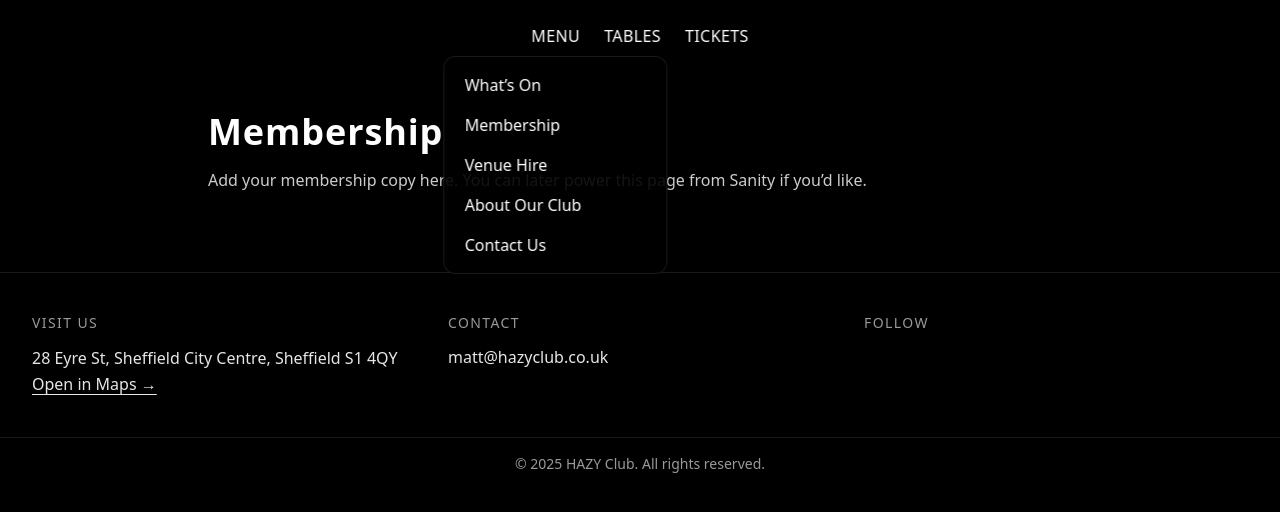
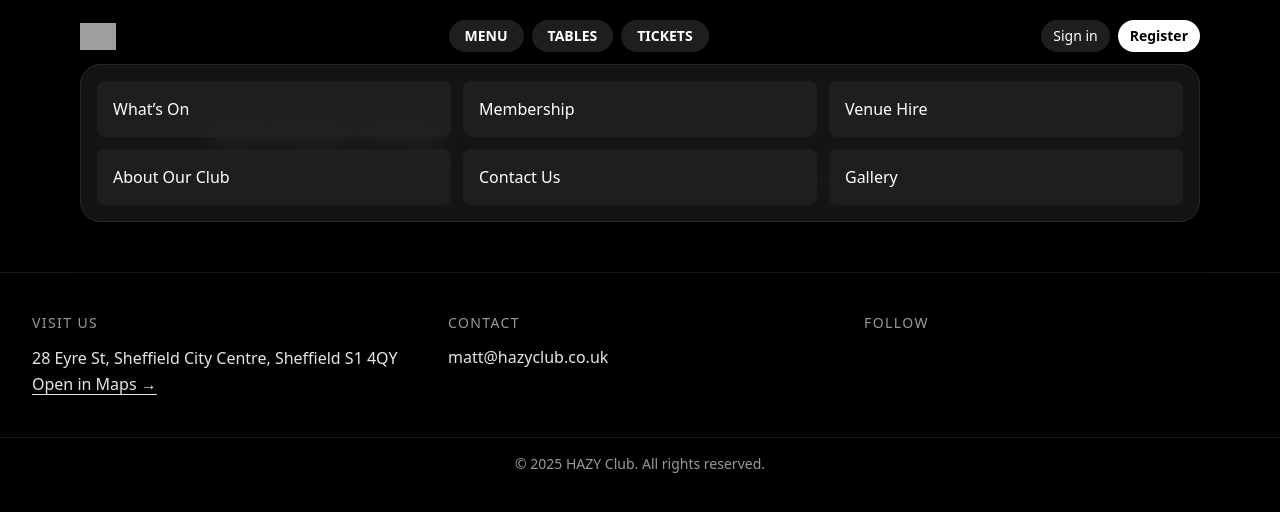
Before and after one commit to bojianlee19-design/club5, a Next.js app: page /about in a window 1280 px wide. Both pictures are taken after a click on the button "MENU". Shown: the top 512 px of the page. Built offline with nearby package versions, Linux system fonts and the light colour scheme; grey boxes are pictures that could not be loaded.

Commit message:
Update TopNav.tsx

```diff
--- a/components/TopNav.tsx
+++ b/components/TopNav.tsx
@@ -1,42 +1,111 @@
 // components/TopNav.tsx
-'use client'
+'use client';
 
-import Link from 'next/link'
-import { useState } from 'react'
+import Image from 'next/image';
+import Link from 'next/link';
+import { useEffect, useRef, useState } from 'react';
 
 export default function TopNav() {
-  const [open, setOpen] = useState(false)
+  const [open, setOpen] = useState(false);
+  const ref = useRef<HTMLDivElement>(null);
+
+  // 点击外部关闭 & ESC 关闭
+  useEffect(() => {
+    const onDown = (e: MouseEvent) => {
+      if (!ref.current) return;
+      if (!ref.current.contains(e.target as Node)) setOpen(false);
+    };
+    const onEsc = (e: KeyboardEvent) => {
+      if (e.key === 'Escape') setOpen(false);
+    };
+    document.addEventListener('mousedown', onDown);
+    window.addEventListener('keydown', onEsc);
+    return () => {
+      document.removeEventListener('mousedown', onDown);
+      window.removeEventListener('keydown', onEsc);
+    };
+  }, []);
 
   return (
-    <div className="pointer-events-none fixed left-1/2 top-4 z-50 -translate-x-1/2">
-      <nav className="pointer-events-auto flex items-center gap-6 rounded-full bg-black/60 px-6 py-2 text-sm backdrop-blur md:text-base">
-        {/* Menu（下拉） */}
-        <div className="relative">
+    <div className="pointer-events-none fixed inset-x-0 top-0 z-50 flex justify-center">
+      <div
+        ref={ref}
+        className="pointer-events-auto mx-2 mt-3 flex w-full max-w-6xl items-center justify-between rounded-full bg-black/50 px-3 py-2 backdrop-blur-md"
+      >
+        {/* 左：Logo */}
+        <Link href="/" className="flex items-center gap-2 pl-1">
+          {/* 你提供的 logo 图片放到 /public/logo-hazy.png */}
+          <Image src="/logo-hazy.png" alt="HAZY Club" width={36} height={36} className="object-contain" />
+          <span className="sr-only">HAZY Club</span>
+        </Link>
+
+        {/* 中：三枚按钮 */}
+        <div className="hidden sm:flex items-center gap-2">
           <button
-            onClick={() => setOpen(v => !v)}
-            onBlur={() => setOpen(false)}
-            className="uppercase tracking-wide hover:opacity-90"
+            onClick={() => setOpen((s) => !s)}
+            className="rounded-full bg-neutral-800/80 px-4 py-1.5 text-sm font-semibold hover:bg-neutral-700 transition"
+            aria-expanded={open}
           >
-            Menu
+            MENU
           </button>
-          {open && (
-            <div
-              className="absolute left-1/2 z-50 mt-2 w-56 -translate-x-1/2 rounded-xl border border-white/10 bg-black/90 p-2 shadow-xl"
-              onMouseDown={e => e.preventDefault()}
-            >
-              <Link href="/events" className="block rounded-lg px-3 py-2 hover:bg-white/10">What’s On</Link>
-              <Link href="/membership" className="block rounded-lg px-3 py-2 hover:bg-white/10">Membership</Link>
-              <Link href="/venue-hire" className="block rounded-lg px-3 py-2 hover:bg-white/10">Venue Hire</Link>
-              <Link href="/about" className="block rounded-lg px-3 py-2 hover:bg-white/10">About Our Club</Link>
-              <Link href="/contact" className="block rounded-lg px-3 py-2 hover:bg-white/10">Contact Us</Link>
-            </div>
-          )}
+          <Link
+            href="/tables"
+            className="rounded-full bg-neutral-800/80 px-4 py-1.5 text-sm font-semibold hover:bg-neutral-700 transition"
+          >
+            TABLES
+          </Link>
+          <Link
+            href="/events"
+            className="rounded-full bg-neutral-800/80 px-4 py-1.5 text-sm font-semibold hover:bg-neutral-700 transition"
+          >
+            TICKETS
+          </Link>
         </div>
 
-        {/* Tables / Tickets */}
-        <Link href="/tables" className="uppercase tracking-wide hover:opacity-90">Tables</Link>
-        <Link href="/events" className="uppercase tracking-wide hover:opacity-90">Tickets</Link>
-      </nav>
+        {/* 右：登录注册 */}
+        <div className="flex items-center gap-2 pr-1">
+          <Link href="/sign-in" className="rounded-full bg-neutral-800/80 px-3 py-1.5 text-sm hover:bg-neutral-700">
+            Sign in
+          </Link>
+          <Link href="/register" className="rounded-full bg-white px-3 py-1.5 text-sm font-semibold text-black hover:bg-neutral-200">
+            Register
+          </Link>
+        </div>
+      </div>
+
+      {/* 下拉菜单（点外部关闭） */}
+      {open && (
+        <div
+          className="pointer-events-auto absolute top-16 z-40 w-full max-w-6xl px-4"
+          onClick={() => setOpen(false)}
+        >
+          <div
+            className="rounded-2xl border border-neutral-800 bg-neutral-900/90 p-4 shadow-2xl backdrop-blur-md"
+            onClick={(e) => e.stopPropagation()}
+          >
+            <div className="grid gap-3 sm:grid-cols-3">
+              <Link href="/events" className="rounded-lg bg-neutral-800/60 p-4 hover:bg-neutral-700">
+                What’s On
+              </Link>
+              <Link href="/membership" className="rounded-lg bg-neutral-800/60 p-4 hover:bg-neutral-700">
+                Membership
+              </Link>
+              <Link href="/venue-hire" className="rounded-lg bg-neutral-800/60 p-4 hover:bg-neutral-700">
+                Venue Hire
+              </Link>
+              <Link href="/about" className="rounded-lg bg-neutral-800/60 p-4 hover:bg-neutral-700">
+                About Our Club
+              </Link>
+              <Link href="/contact" className="rounded-lg bg-neutral-800/60 p-4 hover:bg-neutral-700">
+                Contact Us
+              </Link>
+              <Link href="/gallery" className="rounded-lg bg-neutral-800/60 p-4 hover:bg-neutral-700">
+                Gallery
+              </Link>
+            </div>
+          </div>
+        </div>
+      )}
     </div>
-  )
+  );
 }
```
